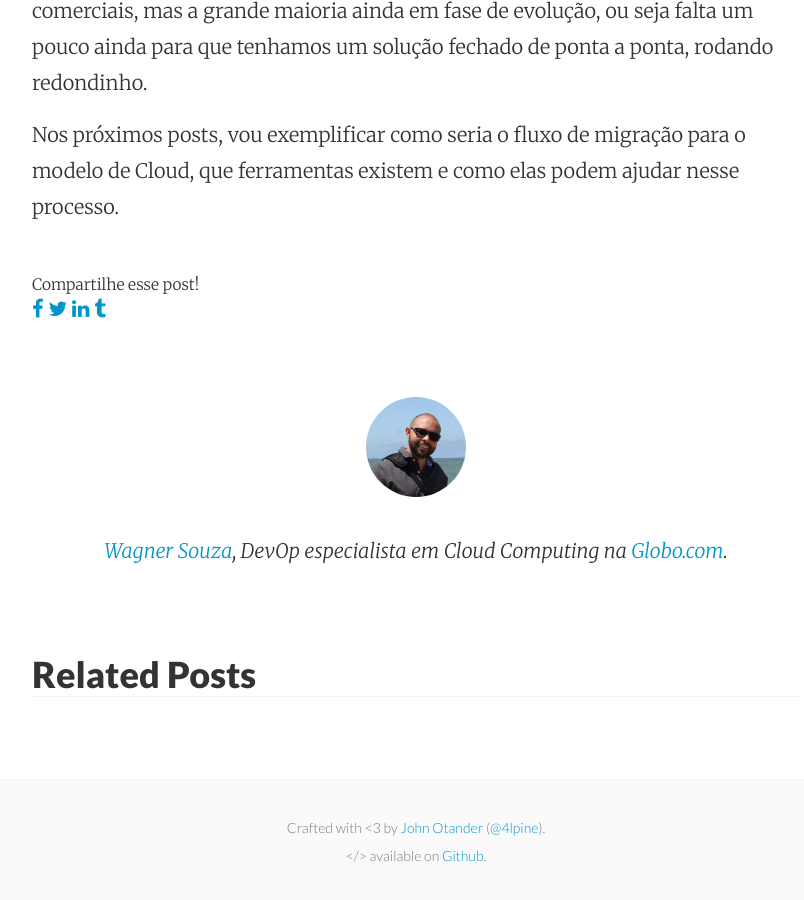
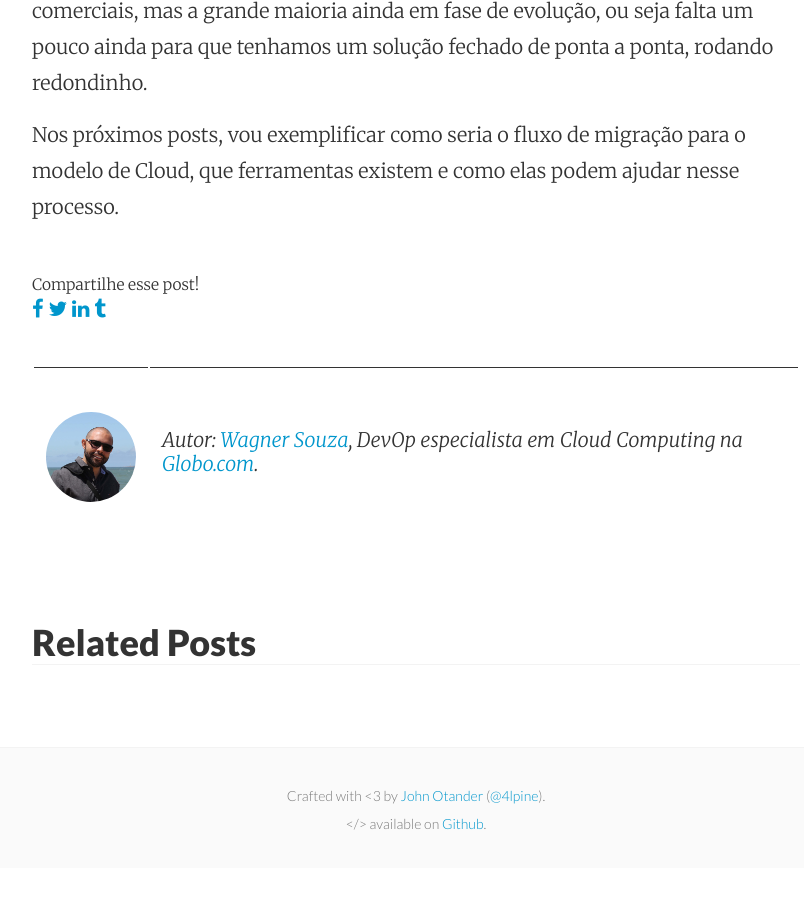
Before and after one commit to wagnersza/wagnersza.github.io, a Jekyll site: the page built from _posts/2015-05-23-A_verdade_que_ninguem_nunca_contou_a_voce_sobre_Cloud_Computing.md, in a window 1280 px wide and 900 px high, scrolled down 1993 px. Shown: the whole window, without its empty margins (224-1028 px from the left). Built offline with Jekyll 4.4.1, drawn with Linux system fonts in a browser that asks for light colours; nearby versions of some CDN libraries; Markdown is read by kramdown in place of the engine named in the settings; comment, search, counter and statistics services are not loaded; after the commit the page ends 2861 px from its top, so only the background shows below that.

Commit message:
alinhada imagem do autor a direita

```diff
--- a/_includes/post_footer.html
+++ b/_includes/post_footer.html
@@ -1,6 +1,6 @@
 <div class="py2 post-footer">
-  <img src="/images/me.jpeg" alt="Wagner Souza" class="avatar" />
-  <p>
-    <a href="https://br.linkedin.com/in/wagnersza">Wagner Souza</a>, DevOp especialista em Cloud Computing na <a href="http://www.globo.com">Globo.com</a>.
-  </p>
+  <table>
+    <td><img src="/images/me.jpeg" alt="Wagner Souza" class="avatar"/></td>
+    <td align="left"><br><br>Autor: <a href="https://br.linkedin.com/in/wagnersza">Wagner Souza</a>, DevOp especialista em Cloud Computing na <a href="http://www.globo.com">Globo.com</a>.</td>
+  </table>
 </div>
```
